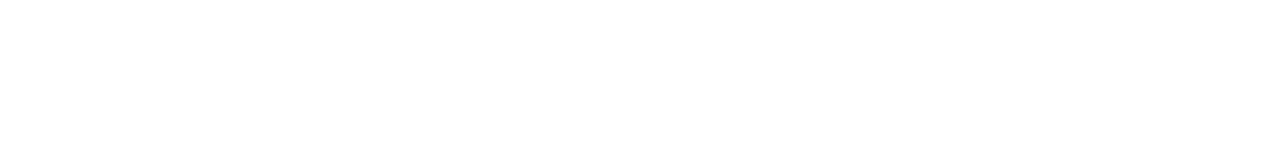
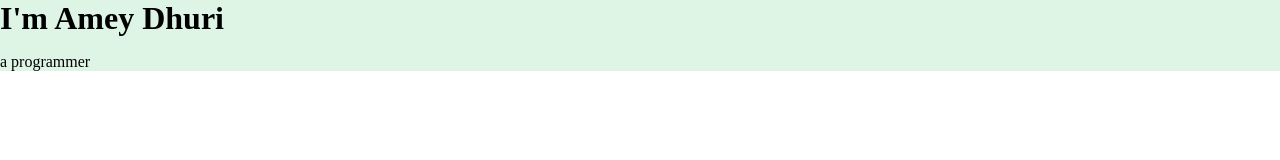
Before and after one commit to SayuriYuto/PersonalSiteUdemy, a plain HTML site: page HTML/profile/index.html in a window 1280 px wide. Drawn offline with Linux system fonts and the light colour scheme.

Commit message:
lecture 43

```diff
--- a/HTML/profile/index.html
+++ b/HTML/profile/index.html
@@ -8,9 +8,18 @@
 		<link rel="stylesheet" href="/css/profile/style.css" />
 		<link
 			rel="icon"
-			href="/html/profile/icon/favicon.ico"
-			type="image/x-icon"
+			href="/html/profile/icon/423092.png"
 		/>
 	</head>
-	<body></body>
+    <style>
+        div{
+            background-color: #DEF5E5;
+        }
+    </style>
+	<body>
+		<div>
+			<h1>I'm Amey Dhuri</h1>
+			<p>a programmer</p>
+		</div>
+	</body>
 </html>
--- a/css/profile/style.css
+++ b/css/profile/style.css
@@ -1,3 +1,7 @@
+
+h1{
+    margin-block: 0px;
+}
 body{
-    /* background-color: black; */
+    margin: 0px;
 }
```
Also changed, not shown: HTML/profile/icon/423092.png (added).
